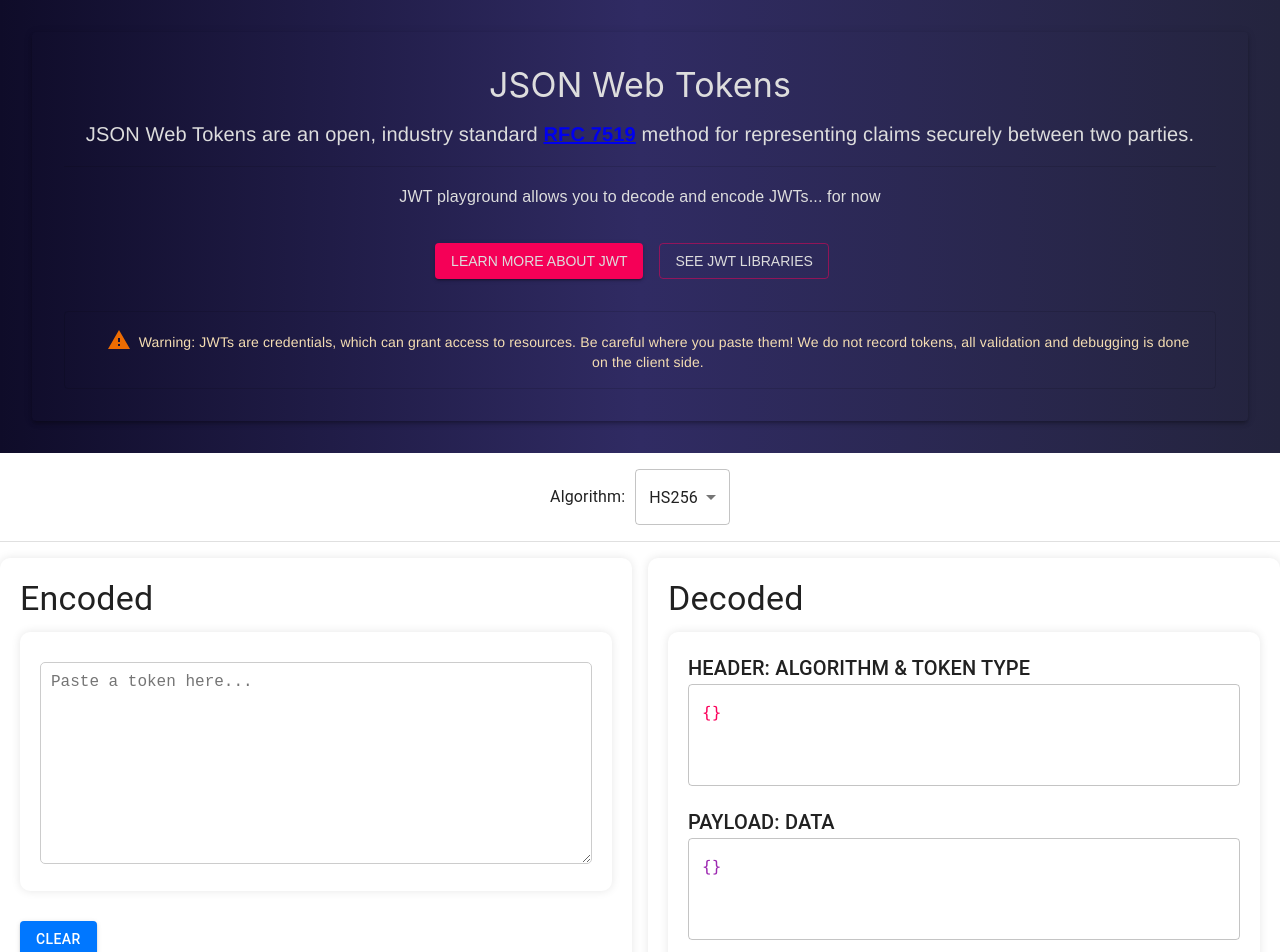
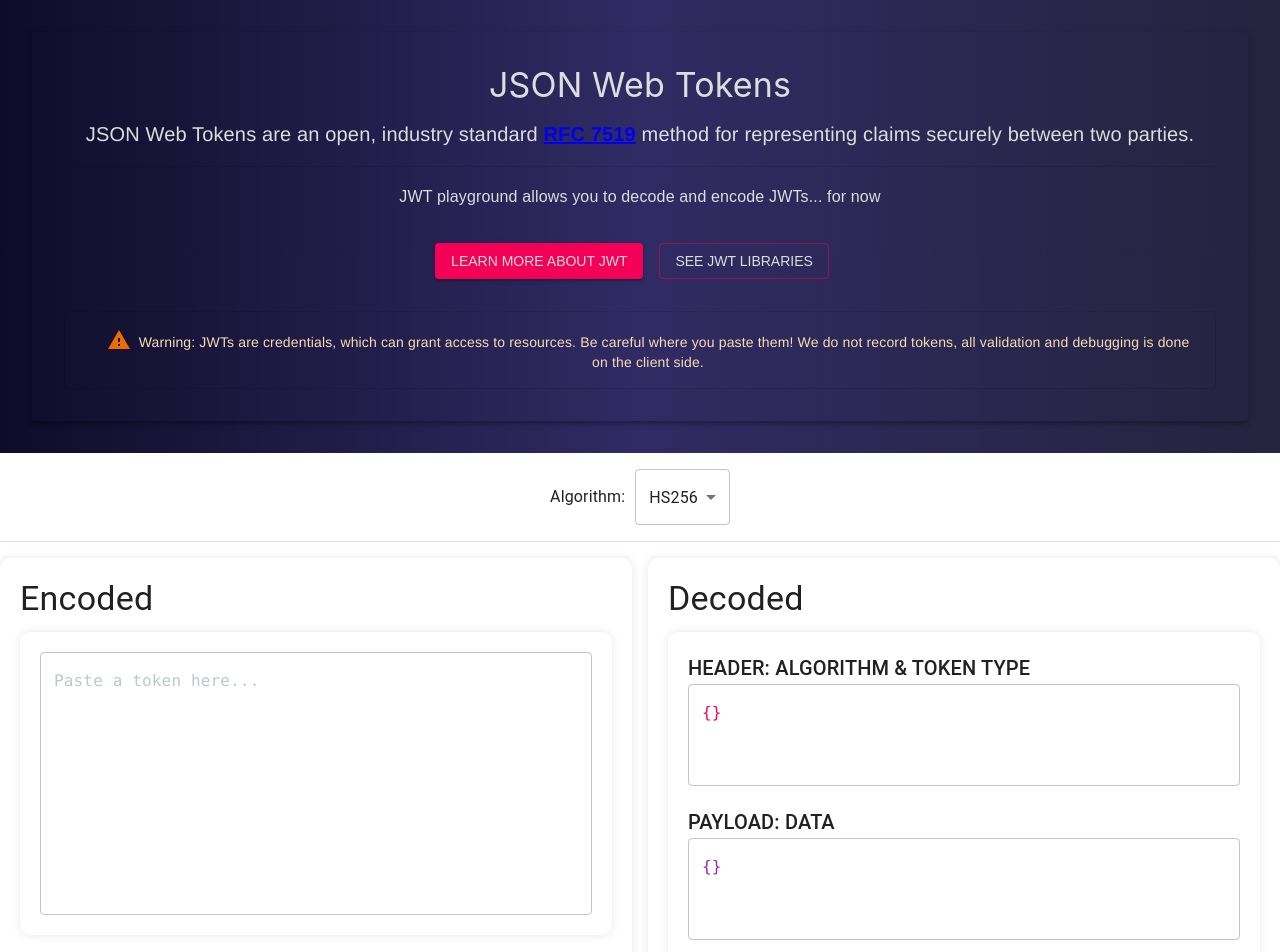
Before and after one commit to chamathns/jwt-playground, a React (Create React App) app: page / in a window 1280 px wide. Shown: the top 952 px of the page. Built offline with nearby package versions, Linux system fonts and the light colour scheme.

Commit message:
style the encoded text area

```diff
--- a/src/Encoded.jsx
+++ b/src/Encoded.jsx
@@ -1,14 +1,22 @@
 import React from 'react';
-import { StyledPaper, StyledTextarea } from './AppStyles';
+import { TextField } from '@mui/material';
+import { StyledPaper } from './AppStyles';
+import { blueGrey } from '@mui/material/colors';
 
 function Encoded({ jwt, handleJwtChange }) {
         return (
                 <StyledPaper elevation={3}>
-                        <StyledTextarea
+                        <TextField
+                                multiline
                                 minRows={10}
+                                value={jwt}
                                 onChange={handleJwtChange}
                                 placeholder="Paste a token here..."
-                                value={jwt}
+                                variant="outlined"
+                                fullWidth
+                                InputProps={{
+                                        style: { color: blueGrey[500], fontFamily: 'Menlo' },
+                                }}
                         />
                 </StyledPaper>
         );
```
